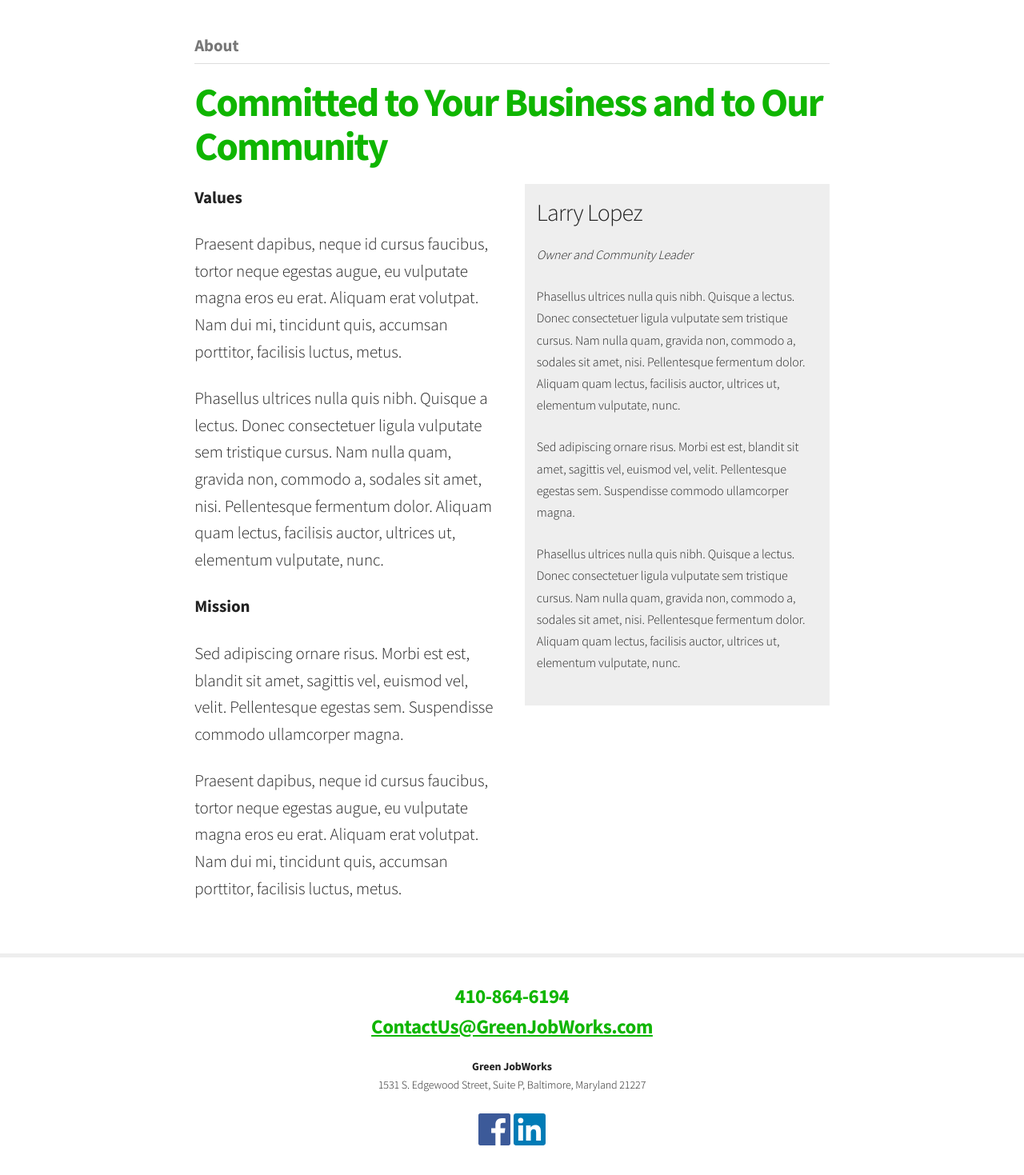
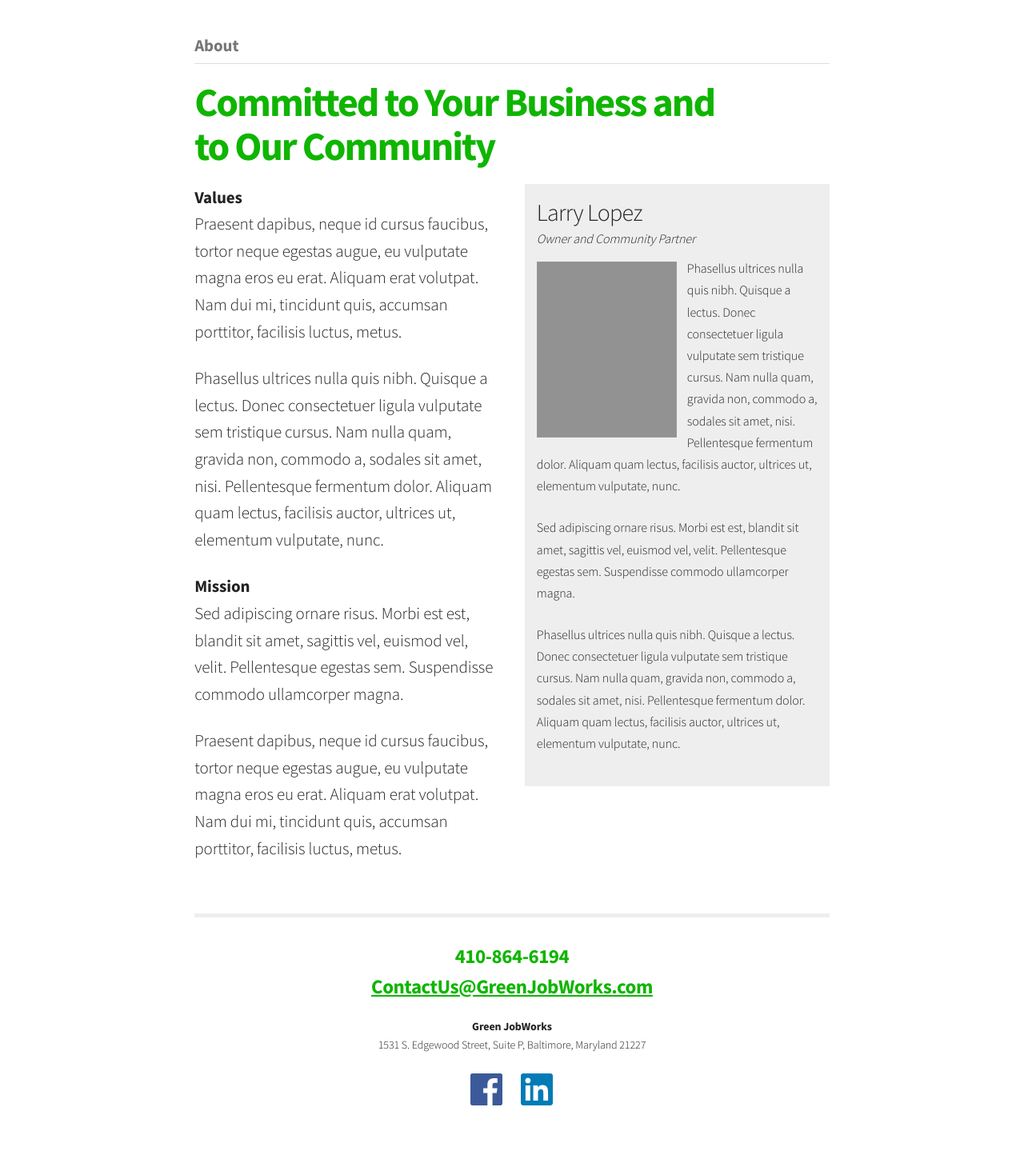
Before and after one commit to boldyellow/greenworks, a PHP site: page /about.html in a window 1280 px wide. Shown: the part 115-1584 px from the top of the page at 80% size. After the commit the page ends 1497 px from the top, so only its background shows below. Run offline with PHP 8.4, Linux system fonts and the light colour scheme.

Commit message:
Refine About Page, add refinements to Staffing and Home

```diff
--- a/about.html
+++ b/about.html
@@ -79,19 +79,19 @@
 
 				<div class="ten offset-by-one columns">
 
-					<h1>Committed to Your Business and to&nbsp;Our Community</h1>
+					<h1>Committed to Your Business and to&nbsp;Our&nbsp;Community</h1>
 
 					<div class="row">
 
 						<div class="one-half column">
 
-							<p><b>Values</b></p>
+							<p class="subhead-bold">Values</p>
 
 							<p>Praesent dapibus, neque id cursus faucibus, tortor neque egestas augue, eu vulputate magna eros eu erat. Aliquam erat volutpat. Nam dui mi, tincidunt quis, accumsan porttitor, facilisis luctus, metus.</p>
 
 							<p>Phasellus ultrices nulla quis nibh. Quisque a lectus. Donec consectetuer ligula vulputate sem tristique cursus. Nam nulla quam, gravida non, commodo a, sodales sit amet, nisi. Pellentesque fermentum dolor. Aliquam quam lectus, facilisis auctor, ultrices ut, elementum vulputate, nunc.</p>
 
-							<p><b>Mission</b></p>
+							<p class="subhead-bold">Mission</p>
 
 							<p>Sed adipiscing ornare risus. Morbi est est, blandit sit amet, sagittis vel, euismod vel, velit. Pellentesque egestas sem. Suspendisse commodo ullamcorper magna.</p>
 
@@ -103,7 +103,11 @@
 						<div class="one-half column sidebar shaded">
 
 							<h4>Larry Lopez</h4>
-							<p><i>Owner and Community Leader</i></h5>
+							<p class="subhead-italic">Owner and Community Partner</p>
+
+							<div class="headshot">
+								<img class="u-max-full-width" src="images/fpo-headshot.jpg" alt="Larry Lopez">
+							</div>
 
 							<p>Phasellus ultrices nulla quis nibh. Quisque a lectus. Donec consectetuer ligula vulputate sem tristique cursus. Nam nulla quam, gravida non, commodo a, sodales sit amet, nisi. Pellentesque fermentum dolor. Aliquam quam lectus, facilisis auctor, ultrices ut, elementum vulputate, nunc.</p>
 
@@ -123,19 +127,29 @@
 
 
     <footer>
+
 	    <div class="container">
+
 		    <div class="row">
-			    <div class="twelve columns">
-				    <h5>410-864-6194
+
+			    <div class="ten columns offset-by-one">
+
+				    <h5>
+					    410-864-6194
 					    <br>
 					    <a href="mailto:ContactUs@GreenJobWorks.com">ContactUs@GreenJobWorks.com</a>
 					</h5>
+
 					<p><b>Green JobWorks</b><br>1531 S. Edgewood Street, Suite P, Baltimore, Maryland 21227</p>
+
+				    <a class="social" href="https://www.facebook.com/green.jobworks"><svg xmlns="http://www.w3.org/2000/svg" xmlns:xlink="http://www.w3.org/1999/xlink" version="1.1" id="Layer_1" x="0" y="0" viewBox="183.4 -2.4 40 40" enable-background="new 183.4 -2.4 40 40" xml:space="preserve"><metadata><x:xmpmeta xmlns:x="adobe:ns:meta/" x:xmptk="Adobe XMP Core 5.6-c067 79.157747, 2015/03/30-23:40:42        "><rdf:RDF xmlns:rdf="http://www.w3.org/1999/02/22-rdf-syntax-ns#"><rdf:Description rdf:about=""/></rdf:RDF></x:xmpmeta></metadata><path id="Blue_1_" fill="#3C5A99" d="M221.2 37.6c1.2 0 2.2-1 2.2-2.2V-0.2c0-1.2-1-2.2-2.2-2.2h-35.6c-1.2 0-2.2 1-2.2 2.2v35.6c0 1.2 1 2.2 2.2 2.2H221.2z"/><path id="f" fill="#FFFFFF" d="M211 37.6V22.1h5.2l0.8-6h-6v-3.9c0-1.7 0.5-2.9 3-2.9l3.2 0V3.8c-0.6-0.1-2.5-0.2-4.7-0.2 -4.6 0-7.8 2.8-7.8 8V16h-5.2v6h5.2v15.5H211z"/></svg></a>
+				    <a class="social" href="https://www.linkedin.com/company/green-jobworks"><svg xmlns="http://www.w3.org/2000/svg" xmlns:xlink="http://www.w3.org/1999/xlink" version="1.1" id="Layer_1" x="0" y="0" viewBox="0 0 40 40" enable-background="new 0 0 40 40" xml:space="preserve"><metadata><x:xmpmeta xmlns:x="adobe:ns:meta/" x:xmptk="Adobe XMP Core 5.6-c067 79.157747, 2015/03/30-23:40:42        "><rdf:RDF xmlns:rdf="http://www.w3.org/1999/02/22-rdf-syntax-ns#"><rdf:Description rdf:about=""/></rdf:RDF></x:xmpmeta></metadata><path fill="#007BB6" d="M37 0H3C1.3 0 0 1.3 0 2.9v34.2C0 38.7 1.3 40 3 40H37c1.6 0 3-1.3 3-2.9V2.9C40 1.3 38.7 0 37 0z"/><path fill="#FFFFFF" d="M5.9 15h5.9v19.1H5.9V15zM8.9 5.5c1.9 0 3.4 1.5 3.4 3.4 0 1.9-1.5 3.4-3.4 3.4 -1.9 0-3.4-1.5-3.4-3.4C5.5 7 7 5.5 8.9 5.5"/><path fill="#FFFFFF" d="M15.6 15h5.7v2.6h0.1c0.8-1.5 2.7-3.1 5.6-3.1 6 0 7.1 4 7.1 9.1v10.5h-5.9v-9.3c0-2.2 0-5.1-3.1-5.1 -3.1 0-3.6 2.4-3.6 4.9v9.4h-5.9V15z"/></svg></a>
+
 			    </div>
+
 		    </div>
+
 	    </div>
-	    <a class="social" href="https://www.facebook.com/green.jobworks"><svg xmlns="http://www.w3.org/2000/svg" xmlns:xlink="http://www.w3.org/1999/xlink" version="1.1" id="Layer_1" x="0" y="0" viewBox="183.4 -2.4 40 40" enable-background="new 183.4 -2.4 40 40" xml:space="preserve"><metadata><x:xmpmeta xmlns:x="adobe:ns:meta/" x:xmptk="Adobe XMP Core 5.6-c067 79.157747, 2015/03/30-23:40:42        "><rdf:RDF xmlns:rdf="http://www.w3.org/1999/02/22-rdf-syntax-ns#"><rdf:Description rdf:about=""/></rdf:RDF></x:xmpmeta></metadata><path id="Blue_1_" fill="#3C5A99" d="M221.2 37.6c1.2 0 2.2-1 2.2-2.2V-0.2c0-1.2-1-2.2-2.2-2.2h-35.6c-1.2 0-2.2 1-2.2 2.2v35.6c0 1.2 1 2.2 2.2 2.2H221.2z"/><path id="f" fill="#FFFFFF" d="M211 37.6V22.1h5.2l0.8-6h-6v-3.9c0-1.7 0.5-2.9 3-2.9l3.2 0V3.8c-0.6-0.1-2.5-0.2-4.7-0.2 -4.6 0-7.8 2.8-7.8 8V16h-5.2v6h5.2v15.5H211z"/></svg></a>
-	    <a class="social" href="https://www.linkedin.com/company/green-jobworks"><svg xmlns="http://www.w3.org/2000/svg" xmlns:xlink="http://www.w3.org/1999/xlink" version="1.1" id="Layer_1" x="0" y="0" viewBox="0 0 40 40" enable-background="new 0 0 40 40" xml:space="preserve"><metadata><x:xmpmeta xmlns:x="adobe:ns:meta/" x:xmptk="Adobe XMP Core 5.6-c067 79.157747, 2015/03/30-23:40:42        "><rdf:RDF xmlns:rdf="http://www.w3.org/1999/02/22-rdf-syntax-ns#"><rdf:Description rdf:about=""/></rdf:RDF></x:xmpmeta></metadata><path fill="#007BB6" d="M37 0H3C1.3 0 0 1.3 0 2.9v34.2C0 38.7 1.3 40 3 40H37c1.6 0 3-1.3 3-2.9V2.9C40 1.3 38.7 0 37 0z"/><path fill="#FFFFFF" d="M5.9 15h5.9v19.1H5.9V15zM8.9 5.5c1.9 0 3.4 1.5 3.4 3.4 0 1.9-1.5 3.4-3.4 3.4 -1.9 0-3.4-1.5-3.4-3.4C5.5 7 7 5.5 8.9 5.5"/><path fill="#FFFFFF" d="M15.6 15h5.7v2.6h0.1c0.8-1.5 2.7-3.1 5.6-3.1 6 0 7.1 4 7.1 9.1v10.5h-5.9v-9.3c0-2.2 0-5.1-3.1-5.1 -3.1 0-3.6 2.4-3.6 4.9v9.4h-5.9V15z"/></svg></a>
 
     </footer>
 
--- a/css/styles.css
+++ b/css/styles.css
@@ -910,6 +912,14 @@ nav > [type="checkbox"] {
 .interior h6 {
   padding-bottom: 0.5rem;
   border-bottom: 1px solid #ddd; }
+
+.interior .subhead-bold {
+  font-weight: 700;
+  margin-bottom: 0; }
+
+.interior .subhead-italic {
+  font-style: italic;
+  margin-bottom: 1rem; }
 
 .interior .one-third.column {
   width: 100%; }
@@ -940,14 +950,30 @@ nav > [type="checkbox"] {
   .sidebar.shaded {
     margin-top: 0;
     margin-left: 4%; } }
+.sidebar h4 {
+  margin-bottom: 0; }
+
 .sidebar p {
   font-size: 1.8rem; }
 
-@media (min-width: 550px) {
+@media (min-width: 900px) {
   .sidebar p {
     font-size: 1.6rem;
     line-height: 1.7; } }
-footer {
+.sidebar .headshot {
+  width: 100%;
+  height: auto;
+  float: left;
+  margin: 0.5rem 1.25rem 0 0;
+  display: inline-block; }
+
+@media (min-width: 400px) {
+  .sidebar .headshot {
+    width: 40%; } }
+@media (min-width: 900px) {
+  .sidebar .headshot {
+    width: 50%; } }
+footer .columns {
   border-top: 0.5rem solid #eee;
   padding: 3rem 0;
   text-align: center; }
@@ -962,4 +988,5 @@ footer p {
 .social {
   display: inline-block;
   height: 40px;
-  width: 40px; }
+  width: 40px;
+  margin: 0 1rem; }
--- a/scss/custom/_footer.scss
+++ b/scss/custom/_footer.scss
@@ -1,4 +1,4 @@
-footer {
+footer .columns {
 	border-top: 0.5rem solid #eee;
 	padding: 3rem 0;
 	text-align: center;
@@ -17,4 +17,5 @@ footer p {
 	 display: inline-block;
 	 height: 40px;
 	 width: 40px;
+	 margin: 0 1rem;
 }
--- a/scss/custom/_home.scss
+++ b/scss/custom/_home.scss
@@ -1,5 +1,5 @@
 .directory {
-	background-color: #fc0;
+	background-color: #333;
 	text-align: center;
 }
 
@@ -26,6 +26,7 @@
 	justify-content: center;
 	color: #fff;
 	text-decoration: none;
+	margin-bottom: 2rem;
 }
 
 @media (#{$bp-larger-than-phablet}) {
@@ -43,30 +44,31 @@
 @media (#{$bp-larger-than-tablet-hd}) {
 	.directory-link {
 		min-height: 24rem;
+		margin-bottom: 0;
 	}
 }
 
 .directory-link.staffing {
-	background-color: #444;
+	background-color: #808080;
 	&:hover {
-		color: #fcc;
-		background-color:blue;
+		color: #808080;
+		background-color:#ccc;
     }
 }
 
 .directory-link.construction {
-	background-color: #ddd;
+	background-color: #808080;
 	&:hover {
-		color: #fcc;
-		background-color:aqua;
+		color: #808080;
+		background-color:#ccc;
     }
 }
 
 .directory-link.cleaning {
-	background-color: #345;
+	background-color: #808080;
 	&:hover {
-		color: #fcc;
-		background-color:orange;
+		color: #808080;
+		background-color:#ccc;
     }
 }
 
--- a/scss/custom/_interior.scss
+++ b/scss/custom/_interior.scss
@@ -1,6 +1,16 @@
 .interior h6 {
 	padding-bottom: 0.5rem;
 	border-bottom: 1px solid #ddd;
+}
+
+.interior .subhead-bold {
+	font-weight: $font-bold;
+	margin-bottom: 0;
+}
+
+.interior .subhead-italic {
+	font-style: italic;
+	margin-bottom: 1rem;
 }
 
 .interior .one-third.column {
@@ -50,11 +60,15 @@
 
 }
 
+.sidebar h4 {
+	margin-bottom: 0;
+}
+
 .sidebar p  {
 	font-size: 1.8rem;
 }
 
-@media (#{$bp-larger-than-phablet}) {
+@media (#{$bp-larger-than-tablet-hd}) {
 
 	.sidebar p  {
 		font-size: 1.6rem;
@@ -62,3 +76,27 @@
 	}
 
 }
+
+.sidebar .headshot {
+	width: 100%;
+	height: auto;
+	float: left;
+	margin: 0.5rem 1.25rem 0 0;
+	display: inline-block;
+}
+
+@media (#{$bp-larger-than-mobile}) {
+
+	.sidebar .headshot  {
+		width: 40%;
+	}
+
+}
+
+@media (#{$bp-larger-than-tablet-hd}) {
+
+	.sidebar .headshot  {
+		width: 50%;
+	}
+
+}
--- a/scss/custom/_nav.scss
+++ b/scss/custom/_nav.scss
@@ -4,7 +4,7 @@ header {
 }
 
 .logo {
-	background-color: #777;
+	background-color: #808080;
 	font-size: 30px;
 	height: 75px;
 	width: 150px;
```
Also changed, not shown: other parts of css/styles.css (+15 -13 lines), index.html (+19 -12 lines), staffing.html (+15 -5 lines), images/fpo-headshot.jpg (added).
